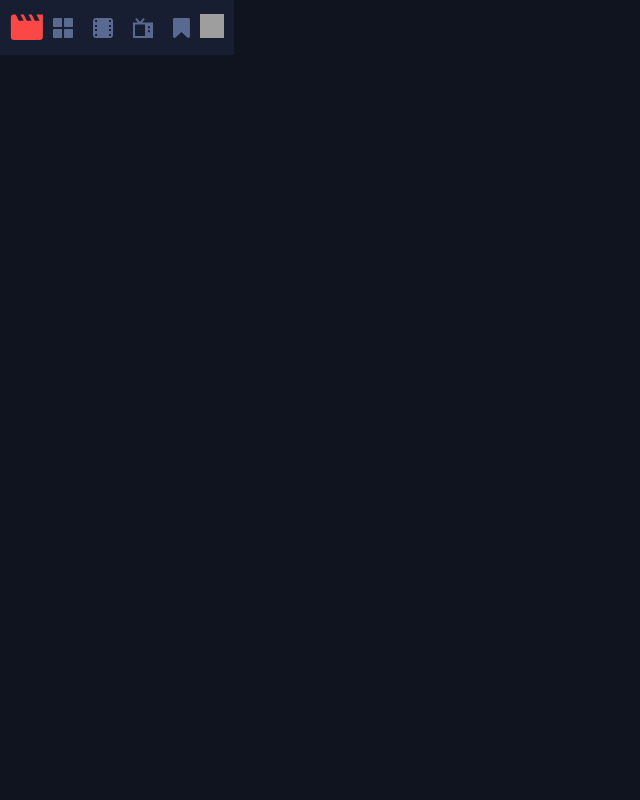
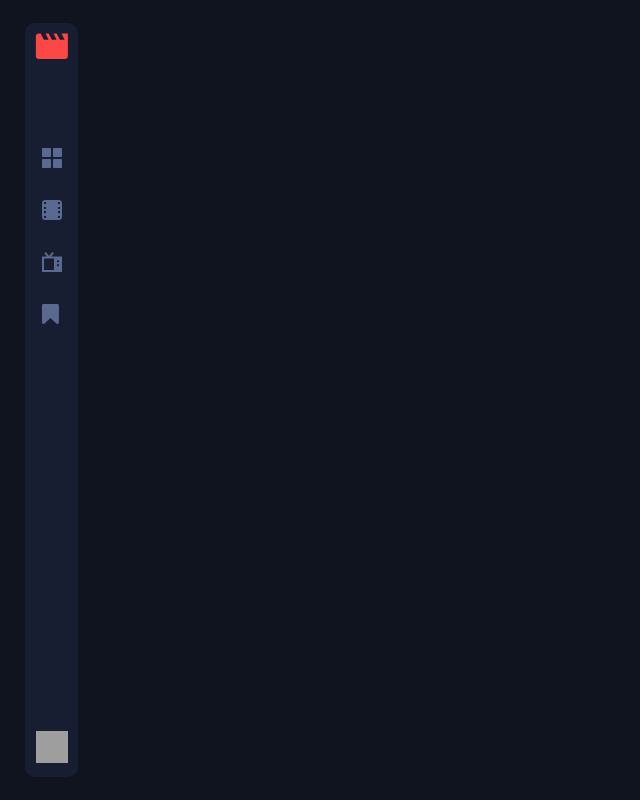
Before and after one commit to Yeffry921/Entertainment-Web-App, a React (Create React App) app: page / in a window 1280 px wide. Shown: the whole page, without its empty margins (0-640 px from the left). Built offline with nearby package versions, Linux system fonts and the light colour scheme; grey boxes are pictures that could not be loaded.

Commit message:
add media query for tablets and desktop + misc style updates

```diff
--- a/src/components/Navigation/Navigation.module.css
+++ b/src/components/Navigation/Navigation.module.css
@@ -8,7 +8,7 @@
   justify-content: space-between;
   align-items: center;
   width: 100%;
-  padding: 0 10px;
+  padding: 10px;
 }
 
 .logo {
@@ -19,17 +19,16 @@
 .nav ul {
   list-style-type: none;
   display: flex;
-
 }
 .nav-item {
   margin: 0 10px;
   cursor: pointer;
 }
 .nav-item svg {
-  transition: 250ms ease-in;
+  transition: 200ms ease-in;
   fill: var(--svg-menu-default);
 }
-.nav-item svg:hover{
+.nav-item:hover .logo{
   transform: scale(1.2);
   fill: var(--red)
 }
@@ -43,3 +42,38 @@
 .nav-item .active {
   fill: #FFF;
 }
+
+@media only screen and (min-width: 768px) {
+  .navigation {
+    margin: 23px 25px;
+    border-radius: 10px;
+    height: 65px;
+  }
+  .user img {
+    height: 32px;
+    width: 32px;
+  }
+}
+
+@media only screen and (min-width: 1025px) {
+  .navigation {
+    height: auto;
+    align-items: stretch;
+  }
+  .navigation .content {
+    flex-direction: column;
+    justify-content: initial;
+  }
+  .navigation .nav {
+    margin-top: 4.5rem;
+  }
+  .nav ul {
+    flex-direction: column;
+  }
+  .nav .nav-item {
+    margin: 1rem 0;
+  }
+  .navigation .user {
+    margin-top: auto;
+  }
+}
```
